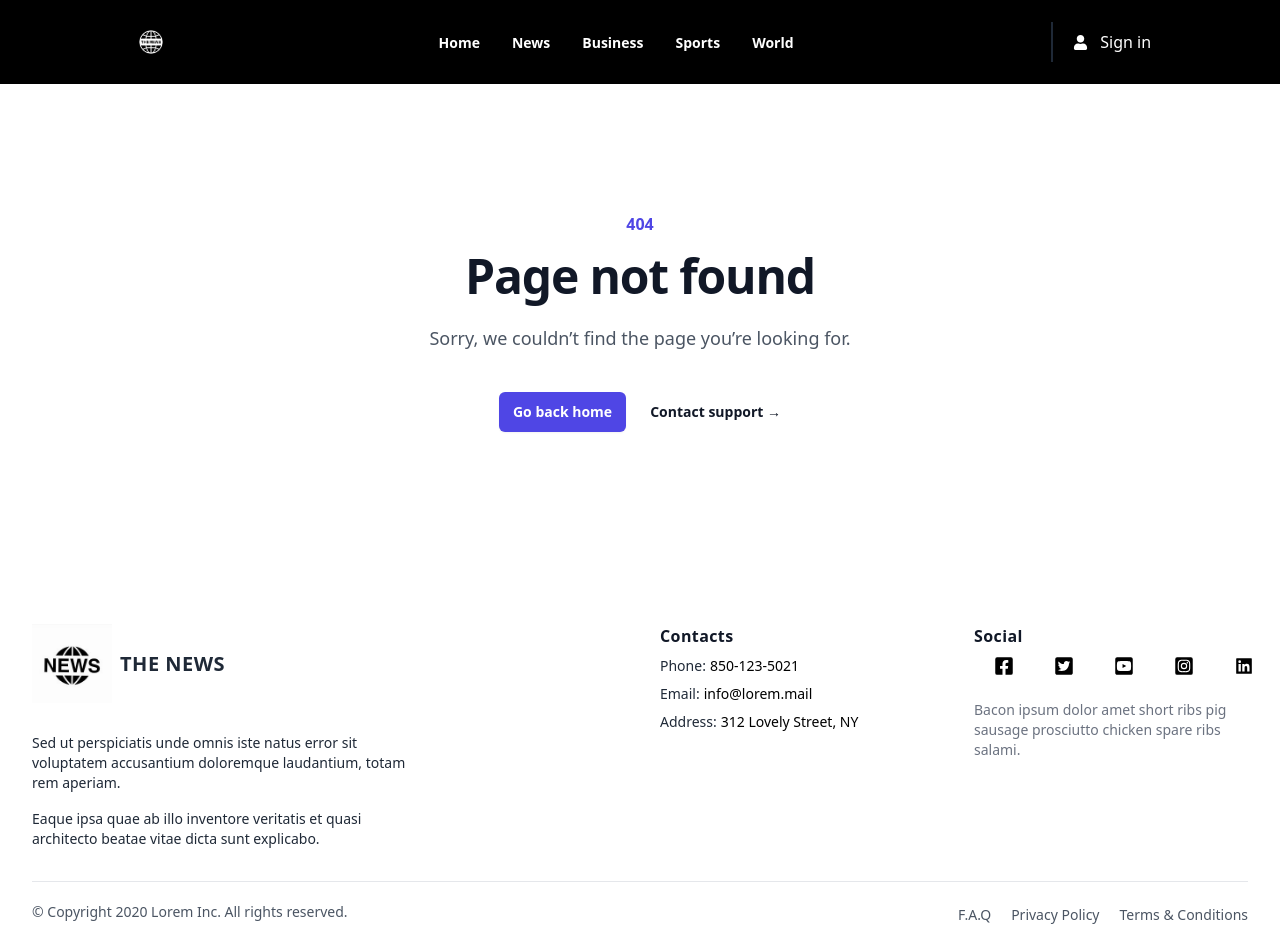
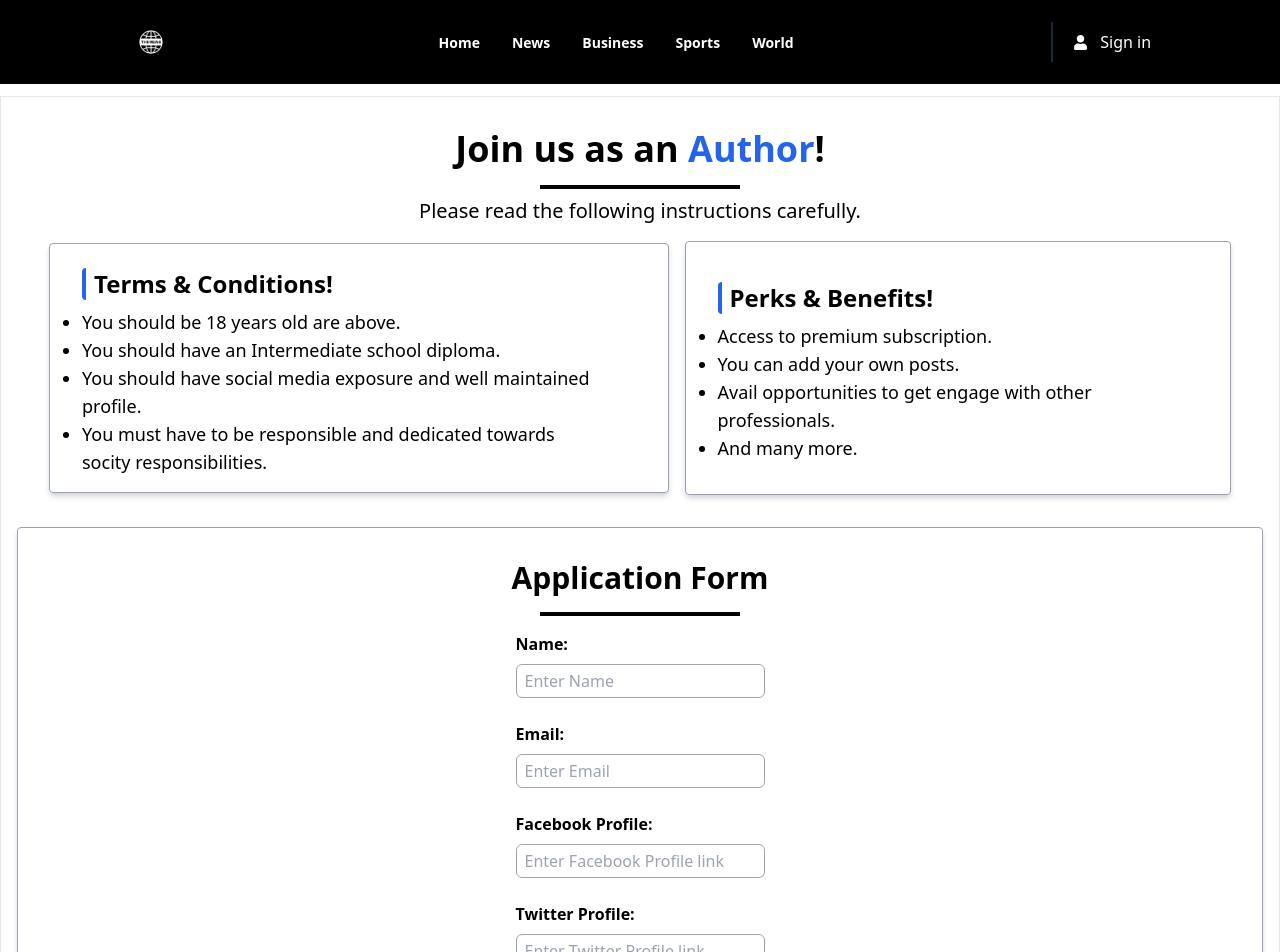
Before and after one commit to wajaht-ali/mern-blog-app, a React (Vite) app in the folder client/: page /apply-here in a window 1280 px wide. Shown: the top 952 px of the page. Built offline with nearby package versions, Linux system fonts and the light colour scheme; no server answers.

Commit message:
Application form component development

```diff
--- a/client/src/App.jsx
+++ b/client/src/App.jsx
@@ -27,6 +27,7 @@ import UpdateUser from "./components/admin/UpdateUser.jsx";
 import Post from "./components/Post.jsx";
 import Author from "./components/Author.jsx";
 import YourPosts from "./components/Author/YourPosts.jsx";
+import Application from "./components/pages/Application.jsx";
 // import Footer from "./components/Footer.jsx";
 
 export const AppContext = createContext();
@@ -68,6 +69,7 @@ function App() {
             <Route path="/sports" element={<Sports />} />
             <Route path="/earth" element={<Earth />} />
             <Route path="/world" element={<World />} />
+            <Route path="/apply-here" element={<Application />} />
 
 
             {/* Admin Route */}
--- a/client/src/components/AuthorSteps.jsx
+++ b/client/src/components/AuthorSteps.jsx
@@ -41,16 +41,16 @@ const AuthorSteps = () => {
                 </p>
             </div>
             <div className="grid gap-10 lg:grid-cols-4 sm:grid-cols-2">
-                <div>
-                    <div className="flex items-center justify-between mb-6">
+                <div className=" border-dashed hover:border-solid border-2 border-blue-600 p-4">
+                    <div className="flex items-center justify-between mb-6 ">
                         <p className="text-2xl font-bold">Step 1</p>
                         <FaArrowRight className='w-6 text-gray-700 transform rotate-90 sm:rotate-0' />
                     </div>
                     <p className="text-gray-600">
-                       First, <Link className="text-blue-600 font-semibold" to={"/register"}>register</Link> your account with The NEWS and then login to your profile.
+                        First, <Link className="text-blue-600 font-semibold" to={"/register"}>register</Link> your account with The NEWS and then login to your profile.
                     </p>
                 </div>
-                <div>
+                <div className=" border-dashed hover:border-solid border-2 border-blue-600 p-4">
                     <div className="flex items-center justify-between mb-6">
                         <p className="text-2xl font-bold">Step 2</p>
                         <FaArrowRight className='w-6 text-gray-700 transform rotate-90 sm:rotate-0' />
@@ -59,26 +59,26 @@ const AuthorSteps = () => {
                         After creating an account, go to the authorship <Link className="text-blue-600 font-semibold" to={"/apply-here"}>application page</Link> and fill the application form.
                     </p>
                 </div>
-                <div>
+                <div className=" border-dashed hover:border-solid border-2 border-blue-600 p-4">
                     <div className="flex items-center justify-between mb-6">
                         <p className="text-2xl font-bold">Step 3</p>
                         <FaArrowRight className='w-6 text-gray-700 transform rotate-90 sm:rotate-0' />
                     </div>
                     <p className="text-gray-600">
-                       Once you submit the application, our support team will carefully evaluate your eligibility criteria on the basis of details your provided.
+                        Once you submit the application, our support team will carefully evaluate your eligibility criteria on the basis of details your provided.
                     </p>
                 </div>
-                <div>
+                <div className=" border-dashed hover:border-solid border-2 border-blue-600 p-4">
                     <div className="flex items-center justify-between mb-6">
                         <p className="text-2xl font-bold">Success</p>
-                        <MdOutlineFileDownloadDone size={25} className='w-6 text-gray-700'/>
+                        <MdOutlineFileDownloadDone size={25} className='w-6 text-gray-700' />
                     </div>
                     <p className="text-gray-600">
                         If your profile fulfill the elgibility criteria then your authorship account will be activated in One day.
                     </p>
                 </div>
             </div>
-            <div className='flex items-center justify-center mt-4'>
+            <div className='flex items-center justify-center mt-8'>
                 <Link to={"/apply-here"} className='bg-blue-600 rounded py-3 px-4 text-white font-semibold hover:bg-blue-500'>Apply Here...</Link>
             </div>
 
--- /dev/null
+++ b/client/src/components/pages/Application.jsx
@@ -0,0 +1,81 @@
+/* eslint-disable no-unused-vars */
+import React, { useState } from 'react'
+
+const Application = () => {
+    const [name, setName] = useState();
+    const [email, setEmail] = useState();
+    const [urlF, setUrlF] = useState();
+    const [urlT, setUrlT] = useState();
+    const [check, setCheck] = useState();
+
+    const handleSubmit = async (e) => {
+        e.preventDefault();
+
+    }
+    return (
+        <div className='h-auto w-full flex flex-col mx-auto px-4 py-4 my-3 border'>
+            <div className="px-4 mx-4">
+                <h2 className='text-center text-2xl md:text-4xl font-semibold my-4'>Join us as an
+                    <span className='text-blue-600'> Author
+                    </span>!</h2>
+                <div className='border-2 border-black w-[200px] mx-auto'></div>
+                <p className='md:text-center text-xl my-2'>Please read the following instructions carefully.</p>
+                <div className='flex flex-col md:flex-row gap-4 items-center justify-around my-4'>
+                    <div className='shadow-md shadow-gray-300 border border-gray-400 rounded px-8 py-4'>
+                        <h2 className='text-2xl font-semibold my-2 px-2 border-l-4 rounded border-blue-600'>Terms & Conditions!</h2>
+                        <ul className="list-disc text-lg">
+                            <li>You should be 18 years old are above.</li>
+                            <li>You should have an Intermediate school diploma.</li>
+                            <li>You should have social media exposure and well maintained profile.</li>
+                            <li>You must have to be responsible and dedicated towards <br /> socity responsibilities.</li>
+                        </ul>
+                    </div>
+                    <div className='shadow-md shadow-gray-300 border border-gray-400 rounded p-8'>
+                        <h2 className='text-2xl font-semibold my-2  px-2 border-l-4 rounded border-blue-600'>Perks & Benefits!</h2>
+                        <ul className="list-disc text-lg">
+                            <li>Access to premium subscription.</li>
+                            <li>You can add your own posts.</li>
+                            <li>Avail opportunities to get engage with other professionals.</li>
+                            <li>And many more.</li>
+                        </ul>
+                    </div>
+                </div>
+            </div>
+            <div className='mt-4 flex flex-col items-center justify-center shadow-md shadow-gray-300 border border-gray-400 rounded px-8 py-4'>
+                <h2 className='text-2xl md:text-3xl text-center font-semibold my-4'>Application Form</h2>
+                <div className='border-2 border-black w-[200px] mx-auto'></div>
+                {/* Application Form */}
+                <form onSubmit={handleSubmit} className='w-full md:w-[400px] flex flex-col items-center' >
+                    <div className='flex flex-col my-2'>
+                        <label className='my-2 font-semibold' htmlFor="name">Name:</label>
+                        <input className='w-[300px] md:w-full border border-gray-400 px-2 py-1 rounded-md outline-none text-black' type="text" placeholder='Enter Name' onChange={(e) => setName(e.target.value)} value={name}/>
+                    </div>
+
+                    <div className='flex flex-col my-2'>
+                        <label className='my-2 font-semibold' htmlFor="email">Email:</label>
+                        <input className='w-[300px] md:w-full border border-gray-400 px-2 py-1 rounded-md outline-none text-black' type="email" placeholder='Enter Email' onChange={(e) => setEmail(e.target.value)} value={email}/>
+                    </div>
+
+                    <div className='flex flex-col my-2'>
+                        <label className='my-2 font-semibold' htmlFor="social">Facebook Profile:</label>
+                        <input className='w-[300px] md:w-full border border-gray-400 px-2 py-1 rounded-md outline-none text-black' type="url" placeholder='Enter Facebook Profile link' onChange={(e) => setUrlF(e.target.value)} value={urlF}/>
+                    </div>
+
+                    <div className='flex flex-col my-2'>
+                        <label className='my-2 font-semibold' htmlFor="social">Twitter Profile:</label>
+                        <input className='w-[300px] md:w-full border border-gray-400 px-2 py-1 rounded-md outline-none text-black' type="url" placeholder='Enter Twitter Profile link' onChange={(e) => setUrlT(e.target.value)} value={urlT}/>
+                    </div>
+
+                    <div className='flex flex-row my-2'>
+                        <input type="checkbox" id='checkbox' required onChange={(e) => setCheck(e.target.checked)} value={check}/>
+                        <label className='my-2 px-2 font-semibold' htmlFor="social">Check this box to accept our privacy policy.</label>
+                    </div>
+                    <button onClick={handleSubmit} className="w-[300px] md:w-full bg-gray-800 text-white px-3 py-2 rounded-lg my-4 font-bold ">Submit</button>
+                </form>
+
+            </div>
+        </div>
+    )
+}
+
+export default Application
--- a/client/src/styles/App.css
+++ b/client/src/styles/App.css
@@ -572,6 +572,10 @@ video {
   inset: 0px;
 }
 
+.left-0 {
+  left: 0px;
+}
+
 .left-1\/2 {
   left: 50%;
 }
@@ -592,10 +596,6 @@ video {
   top: 4rem;
 }
 
-.left-0 {
-  left: 0px;
-}
-
 .isolate {
   isolation: isolate;
 }
@@ -604,16 +604,16 @@ video {
   z-index: -10;
 }
 
+.z-0 {
+  z-index: 0;
+}
+
 .z-10 {
   z-index: 10;
 }
 
 .z-50 {
   z-index: 50;
-}
-
-.z-0 {
-  z-index: 0;
 }
 
 .col-span-1 {
@@ -660,6 +660,18 @@ video {
   margin-bottom: 1rem;
 }
 
+.-ml-20 {
+  margin-left: -5rem;
+}
+
+.-mt-8 {
+  margin-top: -2rem;
+}
+
+.mb-10 {
+  margin-bottom: 2.5rem;
+}
+
 .mb-2 {
   margin-bottom: 0.5rem;
 }
@@ -668,6 +680,30 @@ video {
   margin-bottom: 0.75rem;
 }
 
+.mb-4 {
+  margin-bottom: 1rem;
+}
+
+.mb-6 {
+  margin-bottom: 1.5rem;
+}
+
+.mb-8 {
+  margin-bottom: 2rem;
+}
+
+.ml-2 {
+  margin-left: 0.5rem;
+}
+
+.mr-1 {
+  margin-right: 0.25rem;
+}
+
+.mt-1 {
+  margin-top: 0.25rem;
+}
+
 .mt-10 {
   margin-top: 2.5rem;
 }
@@ -692,42 +728,6 @@ video {
   margin-top: 2rem;
 }
 
-.mb-8 {
-  margin-bottom: 2rem;
-}
-
-.ml-2 {
-  margin-left: 0.5rem;
-}
-
-.mr-1 {
-  margin-right: 0.25rem;
-}
-
-.mt-1 {
-  margin-top: 0.25rem;
-}
-
-.mb-4 {
-  margin-bottom: 1rem;
-}
-
-.-ml-20 {
-  margin-left: -5rem;
-}
-
-.-mt-8 {
-  margin-top: -2rem;
-}
-
-.mb-10 {
-  margin-bottom: 2.5rem;
-}
-
-.mb-6 {
-  margin-bottom: 1.5rem;
-}
-
 .box-border {
   box-sizing: border-box;
 }
@@ -768,6 +768,10 @@ video {
   aspect-ratio: 1155/678;
 }
 
+.h-5 {
+  height: 1.25rem;
+}
+
 .h-6 {
   height: 1.5rem;
 }
@@ -804,14 +808,14 @@ video {
   height: 100vh;
 }
 
-.h-5 {
-  height: 1.25rem;
-}
-
 .min-h-full {
   min-height: 100%;
 }
 
+.w-32 {
+  width: 8rem;
+}
+
 .w-6 {
   width: 1.5rem;
 }
@@ -828,6 +832,10 @@ video {
   width: 350px;
 }
 
+.w-\[400px\] {
+  width: 400px;
+}
+
 .w-\[72\.1875rem\] {
   width: 72.1875rem;
 }
@@ -840,22 +848,6 @@ video {
   width: 100%;
 }
 
-.w-8 {
-  width: 2rem;
-}
-
-.w-\[400px\] {
-  width: 400px;
-}
-
-.w-auto {
-  width: auto;
-}
-
-.w-32 {
-  width: 8rem;
-}
-
 .min-w-0 {
   min-width: 0px;
 }
@@ -872,16 +864,16 @@ video {
   max-width: 70%;
 }
 
+.max-w-lg {
+  max-width: 32rem;
+}
+
 .max-w-md {
   max-width: 28rem;
 }
 
 .max-w-xl {
   max-width: 36rem;
-}
-
-.max-w-lg {
-  max-width: 32rem;
 }
 
 .flex-auto {
@@ -910,6 +902,10 @@ video {
   cursor: pointer;
 }
 
+.list-disc {
+  list-style-type: disc;
+}
+
 .grid-cols-1 {
   grid-template-columns: repeat(1, minmax(0, 1fr));
 }
@@ -958,10 +954,18 @@ video {
   justify-content: space-between;
 }
 
+.justify-around {
+  justify-content: space-around;
+}
+
 .justify-evenly {
   justify-content: space-evenly;
 }
 
+.gap-10 {
+  gap: 2.5rem;
+}
+
 .gap-2 {
   gap: 0.5rem;
 }
@@ -972,10 +976,6 @@ video {
 
 .gap-5 {
   gap: 1.25rem;
-}
-
-.gap-10 {
-  gap: 2.5rem;
 }
 
 .gap-x-4 {
@@ -1041,10 +1041,6 @@ video {
   border-radius: 0.125rem;
 }
 
-.rounded-full {
-  border-radius: 9999px;
-}
-
 .border {
   border-width: 1px;
 }
@@ -1061,20 +1057,24 @@ video {
   border-bottom-width: 2px;
 }
 
+.border-l-4 {
+  border-left-width: 4px;
+}
+
+.border-t {
+  border-top-width: 1px;
+}
+
+.border-t-0 {
+  border-top-width: 0px;
+}
+
 .border-l-2 {
   border-left-width: 2px;
 }
 
-.border-l-4 {
-  border-left-width: 4px;
-}
-
-.border-t-0 {
-  border-top-width: 0px;
-}
-
-.border-t {
-  border-top-width: 1px;
+.border-dashed {
+  border-style: dashed;
 }
 
 .border-\[\#149EDC\] {
@@ -1107,9 +1107,14 @@ video {
   border-color: rgb(96 165 250 / var(--tw-border-opacity));
 }
 
-.border-gray-500 {
+.border-blue-600 {
   --tw-border-opacity: 1;
-  border-color: rgb(107 114 128 / var(--tw-border-opacity));
+  border-color: rgb(37 99 235 / var(--tw-border-opacity));
+}
+
+.border-gray-400 {
+  --tw-border-opacity: 1;
+  border-color: rgb(156 163 175 / var(--tw-border-opacity));
 }
 
 .border-gray-800 {
@@ -1122,11 +1127,6 @@ video {
   border-color: rgb(255 255 255 / var(--tw-border-opacity));
 }
 
-.border-gray-400 {
-  --tw-border-opacity: 1;
-  border-color: rgb(156 163 175 / var(--tw-border-opacity));
-}
-
 .bg-black {
   --tw-bg-opacity: 1;
   background-color: rgb(0 0 0 / var(--tw-bg-opacity));
@@ -1155,11 +1155,6 @@ video {
 .bg-gray-400 {
   --tw-bg-opacity: 1;
   background-color: rgb(156 163 175 / var(--tw-bg-opacity));
-}
-
-.bg-gray-600 {
-  --tw-bg-opacity: 1;
-  background-color: rgb(75 85 99 / var(--tw-bg-opacity));
 }
 
 .bg-gray-700 {
@@ -1263,6 +1258,10 @@ video {
   padding: 1.25rem;
 }
 
+.p-8 {
+  padding: 2rem;
+}
+
 .px-2 {
   padding-left: 0.5rem;
   padding-right: 0.5rem;
@@ -1288,6 +1287,11 @@ video {
   padding-right: 1.5rem;
 }
 
+.px-8 {
+  padding-left: 2rem;
+  padding-right: 2rem;
+}
+
 .py-1 {
   padding-top: 0.25rem;
   padding-bottom: 0.25rem;
@@ -1323,11 +1327,6 @@ video {
   padding-bottom: 1rem;
 }
 
-.py-px {
-  padding-top: 1px;
-  padding-bottom: 1px;
-}
-
 .pb-10 {
   padding-bottom: 2.5rem;
 }
@@ -1437,18 +1436,14 @@ video {
   letter-spacing: 0.025em;
 }
 
-.tracking-wider {
-  letter-spacing: 0.05em;
-}
-
 .text-black {
   --tw-text-opacity: 1;
   color: rgb(0 0 0 / var(--tw-text-opacity));
 }
 
-.text-blue-400 {
+.text-blue-600 {
   --tw-text-opacity: 1;
-  color: rgb(96 165 250 / var(--tw-text-opacity));
+  color: rgb(37 99 235 / var(--tw-text-opacity));
 }
 
 .text-gray-300 {
@@ -1476,6 +1471,11 @@ video {
   color: rgb(55 65 81 / var(--tw-text-opacity));
 }
 
+.text-gray-800 {
+  --tw-text-opacity: 1;
+  color: rgb(31 41 55 / var(--tw-text-opacity));
+}
+
 .text-gray-900 {
   --tw-text-opacity: 1;
   color: rgb(17 24 39 / var(--tw-text-opacity));
@@ -1489,25 +1489,6 @@ video {
 .text-white {
   --tw-text-opacity: 1;
   color: rgb(255 255 255 / var(--tw-text-opacity));
-}
-
-.text-gray-800 {
-  --tw-text-opacity: 1;
-  color: rgb(31 41 55 / var(--tw-text-opacity));
-}
-
-.text-blue-600 {
-  --tw-text-opacity: 1;
-  color: rgb(37 99 235 / var(--tw-text-opacity));
-}
-
-.text-teal-900 {
-  --tw-text-opacity: 1;
-  color: rgb(19 78 74 / var(--tw-text-opacity));
-}
-
-.underline {
-  text-decoration-line: underline;
 }
 
 .opacity-30 {
@@ -1581,6 +1562,11 @@ video {
   filter: var(--tw-blur) var(--tw-brightness) var(--tw-contrast) var(--tw-grayscale) var(--tw-hue-rotate) var(--tw-invert) var(--tw-saturate) var(--tw-sepia) var(--tw-drop-shadow);
 }
 
+.blur {
+  --tw-blur: blur(8px);
+  filter: var(--tw-blur) var(--tw-brightness) var(--tw-contrast) var(--tw-grayscale) var(--tw-hue-rotate) var(--tw-invert) var(--tw-saturate) var(--tw-sepia) var(--tw-drop-shadow);
+}
+
 .filter {
   filter: var(--tw-blur) var(--tw-brightness) var(--tw-contrast) var(--tw-grayscale) var(--tw-hue-rotate) var(--tw-invert) var(--tw-saturate) var(--tw-sepia) var(--tw-drop-shadow);
 }
@@ -1615,6 +1601,15 @@ video {
   border-bottom-width: 1px;
 }
 
+.hover\:border-solid:hover {
+  border-style: solid;
+}
+
+.hover\:bg-blue-500:hover {
+  --tw-bg-opacity: 1;
+  background-color: rgb(59 130 246 / var(--tw-bg-opacity));
+}
+
 .hover\:bg-indigo-400:hover {
   --tw-bg-opacity: 1;
   background-color: rgb(129 140 248 / var(--tw-bg-opacity));
@@ -1747,11 +1742,6 @@ video {
     margin-right: 0.75rem;
   }
 
-  .md\:mx-5 {
-    margin-left: 1.25rem;
-    margin-right: 1.25rem;
-  }
-
   .md\:mx-auto {
     margin-left: auto;
     margin-right: auto;
@@ -1813,12 +1803,20 @@ video {
     width: 100%;
   }
 
+  .md\:w-\[400px\] {
+    width: 400px;
+  }
+
   .md\:max-w-full {
     max-width: 100%;
   }
 
   .md\:grid-cols-2 {
     grid-template-columns: repeat(2, minmax(0, 1fr));
+  }
+
+  .md\:flex-row {
+    flex-direction: row;
   }
 
   .md\:place-items-stretch {
@@ -1850,6 +1848,11 @@ video {
     padding-right: 0px;
   }
 
+  .md\:px-24 {
+    padding-left: 6rem;
+    padding-right: 6rem;
+  }
+
   .md\:px-4 {
     padding-left: 1rem;
     padding-right: 1rem;
@@ -1860,9 +1863,8 @@ video {
     padding-right: 2rem;
   }
 
-  .md\:px-24 {
-    padding-left: 6rem;
-    padding-right: 6rem;
+  .md\:text-center {
+    text-align: center;
   }
 
   .md\:text-2xl {
@@ -1885,34 +1887,38 @@ video {
     line-height: 1.5rem;
   }
 
+  .md\:text-lg {
+    font-size: 1.125rem;
+    line-height: 1.75rem;
+  }
+
   .md\:text-xl {
     font-size: 1.25rem;
     line-height: 1.75rem;
   }
-
-  .md\:text-lg {
-    font-size: 1.125rem;
-    line-height: 1.75rem;
-  }
 }
 
 @media (min-width: 1024px) {
+  .lg\:-ml-28 {
+    margin-left: -7rem;
+  }
+
+  .lg\:-mt-10 {
+    margin-top: -2.5rem;
+  }
+
   .lg\:mb-0 {
     margin-bottom: 0px;
   }
 
-  .lg\:-ml-28 {
-    margin-left: -7rem;
-  }
-
-  .lg\:-mt-10 {
-    margin-top: -2.5rem;
-  }
-
   .lg\:w-32 {
     width: 8rem;
   }
 
+  .lg\:max-w-2xl {
+    max-width: 42rem;
+  }
+
   .lg\:max-w-lg {
     max-width: 32rem;
   }
@@ -1927,10 +1933,6 @@ video {
 
   .lg\:max-w-sm {
     max-width: 24rem;
-  }
-
-  .lg\:max-w-2xl {
-    max-width: 42rem;
   }
 
   .lg\:grid-cols-2 {
@@ -1950,16 +1952,16 @@ video {
     padding-right: 2rem;
   }
 
+  .lg\:py-20 {
+    padding-top: 5rem;
+    padding-bottom: 5rem;
+  }
+
   .lg\:py-32 {
     padding-top: 8rem;
     padding-bottom: 8rem;
   }
 
-  .lg\:py-20 {
-    padding-top: 5rem;
-    padding-bottom: 5rem;
-  }
-
   .lg\:pt-2 {
     padding-top: 0.5rem;
   }
```
